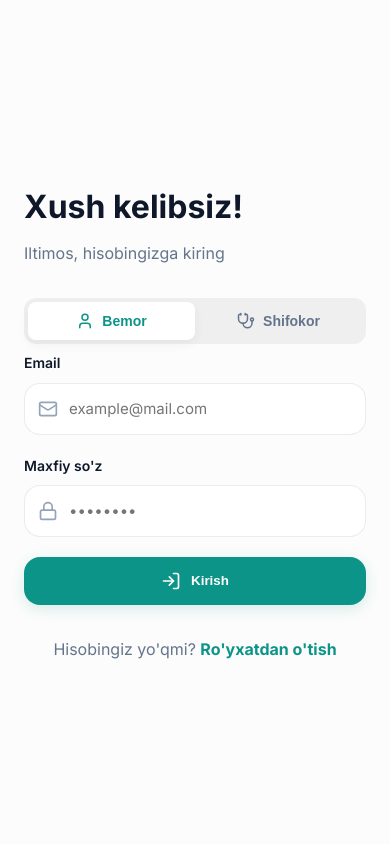
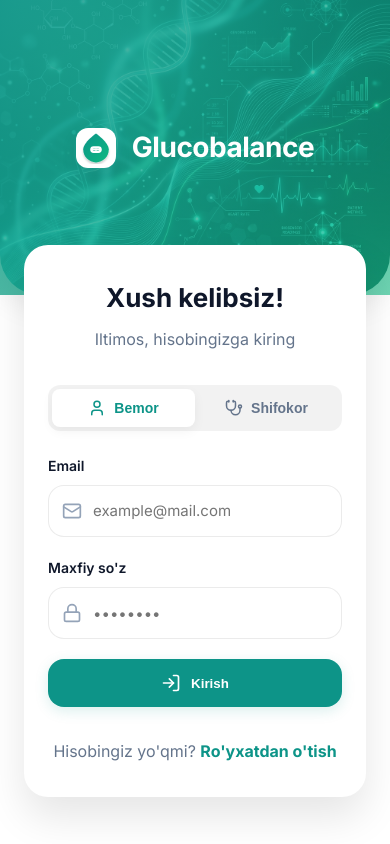
Before and after one commit to egamovj/glucobalance, a React (Vite) app: page /login in a window 390 px wide. Built offline with nearby package versions, Linux system fonts and the light colour scheme; no server answers.

Commit message:
new UI in login and register page

```diff
--- a/dev-dist/sw.js
+++ b/dev-dist/sw.js
@@ -79,7 +79,7 @@
    */
   workbox.precacheAndRoute([{
     "url": "index.html",
-    "revision": "0.2goujd3dr48"
+    "revision": "0.pfs5201r2go"
   }], {});
   workbox.cleanupOutdatedCaches();
   workbox.registerRoute(new workbox.NavigationRoute(workbox.createHandlerBoundToURL("index.html"), {
--- a/src/pages/Login.css
+++ b/src/pages/Login.css
@@ -217,6 +217,20 @@
   text-decoration: underline;
 }
 
+.mobile-header {
+  display: none;
+  align-items: center;
+  gap: 10px;
+  margin-bottom: 40px;
+}
+
+.mobile-header span {
+  font-size: 20px;
+  font-weight: 700;
+  color: var(--primary);
+  letter-spacing: -0.5px;
+}
+
 /* Animations */
 @keyframes fadeIn {
   from { opacity: 0; transform: translateY(20px); }
@@ -230,12 +244,78 @@
 
 /* Mobile Responsive */
 @media (max-width: 1024px) {
+  .auth-page {
+    flex-direction: column;
+    overflow-y: auto;
+    background-color: var(--bg-card);
+  }
+
   .auth-banner {
+    flex: none;
+    height: 35vh;
+    padding: 24px;
+    align-items: center;
+    border-bottom-left-radius: 40px;
+    border-bottom-right-radius: 40px;
+    box-shadow: 0 10px 30px rgba(0, 0, 0, 0.1);
+  }
+
+  .banner-content {
+    max-width: 100%;
+    text-align: center;
+  }
+
+  .banner-logo {
+    justify-content: center;
+    margin-bottom: 0;
+  }
+
+  .banner-logo .logo-icon {
+    width: 40px;
+    height: 40px;
+  }
+
+  /* Hide subtitle text on mobile banner to avoid clutter */
+  .banner-content h1,
+  .banner-content p {
     display: none;
   }
 
   .auth-form-side {
-    flex: 1;
-    padding: 24px;
+    flex: none;
+    padding: 0 24px 40px;
+    margin-top: -50px; /* Overlap effect */
+    background: transparent;
+    z-index: 5;
+  }
+
+  .auth-form-container {
+    background: var(--bg-card);
+    padding: 32px 24px;
+    border-radius: 24px;
+    box-shadow: 0 20px 40px rgba(0, 0, 0, 0.1);
+    animation: slideUp 0.8s cubic-bezier(0.16, 1, 0.3, 1);
+  }
+
+  [data-theme="dark"] .auth-form-side {
+    background: transparent;
+  }
+
+  .form-header h2 {
+    font-size: 26px;
+    text-align: center;
+  }
+
+  .form-header p {
+    text-align: center;
+  }
+
+  .role-selector {
+    margin-bottom: 24px;
   }
 }
+
+@keyframes slideUp {
+  from { opacity: 0; transform: translateY(40px); }
+  to { opacity: 1; transform: translateY(0); }
+}
```
